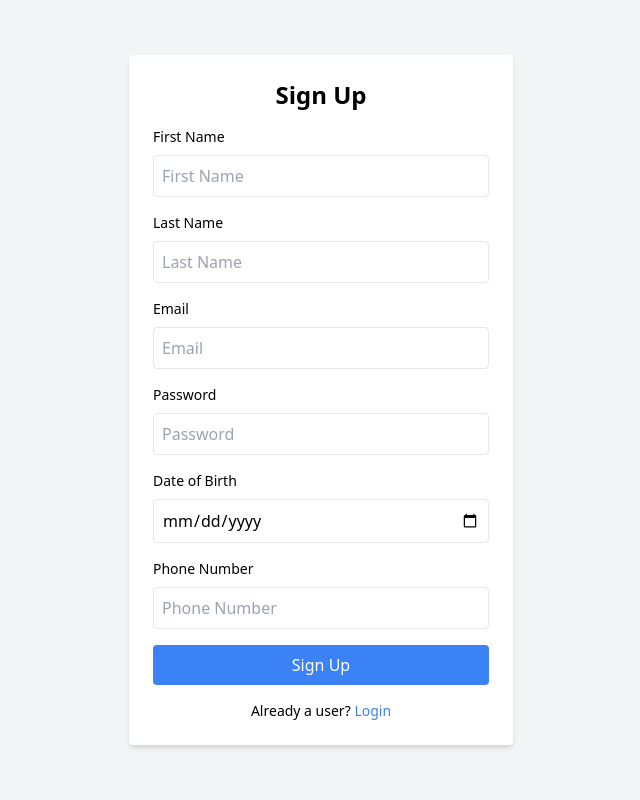
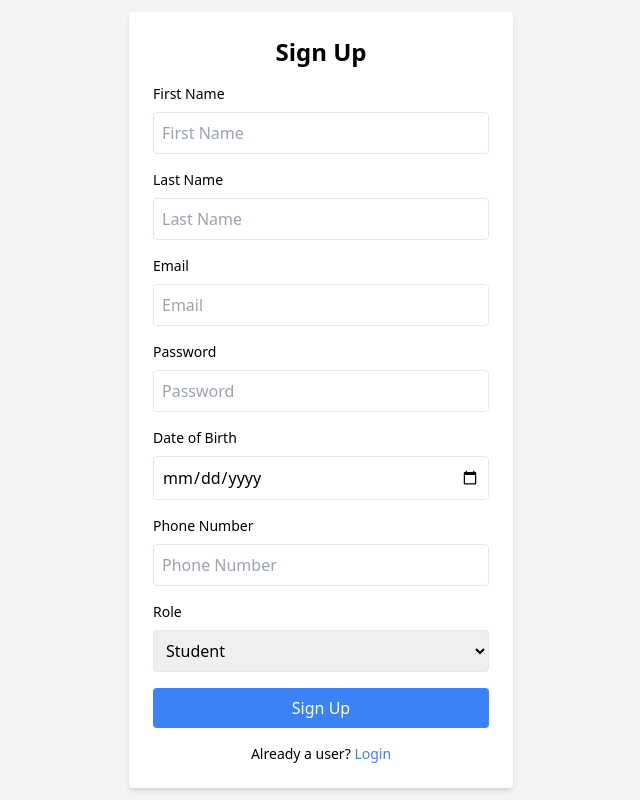
Before and after one commit to ChinaiArman/AWSFinalProject, a React (Vite) app in the folder client/: page /signup in a window 1280 px wide. Shown: the whole page, without its empty margins (319-959 px from the left). Built offline with nearby package versions, Linux system fonts and the light colour scheme.

Commit message:
Update Signup page to include the role field dynamically and prepare it to send the appropriate payload to the backend

```diff
--- a/client/src/pages/Signup.jsx
+++ b/client/src/pages/Signup.jsx
@@ -1,51 +1,126 @@
-import React from "react";
+import React, { useState } from "react";
 import { Link } from "react-router-dom";
 import AuthenticationButton from "../components/buttons/AuthenticationButton";
 
 function Signup() {
+  const [formData, setFormData] = useState({
+    firstName: "",
+    lastName: "",
+    email: "",
+    password: "",
+    dateOfBirth: "",
+    phoneNumber: "",
+    role: "0", // Default role is set to student
+  });
+
+  const handleChange = (e) => {
+    const { name, value } = e.target;
+    setFormData({ ...formData, [name]: value });
+  };
+
+  const handleSubmit = async (e) => {
+    e.preventDefault();
+
+    try {
+      const response = await fetch("http://localhost:5000/api/auth/register", {
+        method: "POST",
+        headers: {
+          "Content-Type": "application/json",
+        },
+        body: JSON.stringify(formData),
+      });
+
+      if (response.ok) {
+        console.log("User registered successfully");
+      } else {
+        console.error("Error registering user", await response.json());
+      }
+    } catch (error) {
+      console.error("Error registering user", error);
+    }
+  };
+
   return (
     <div className="flex items-center justify-center min-h-screen bg-gray-100">
       <div className="p-6 bg-white rounded shadow-md w-96">
         <h1 className="text-2xl font-bold mb-4 text-center">Sign Up</h1>
-        <form>
+        <form onSubmit={handleSubmit}>
           <label className="block mb-2 text-sm font-medium">First Name</label>
           <input
             type="text"
+            name="firstName"
+            value={formData.firstName}
+            onChange={handleChange}
             placeholder="First Name"
             className="border w-full p-2 mb-4 rounded"
+            required
           />
           <label className="block mb-2 text-sm font-medium">Last Name</label>
           <input
             type="text"
+            name="lastName"
+            value={formData.lastName}
+            onChange={handleChange}
             placeholder="Last Name"
             className="border w-full p-2 mb-4 rounded"
+            required
           />
           <label className="block mb-2 text-sm font-medium">Email</label>
           <input
             type="email"
+            name="email"
+            value={formData.email}
+            onChange={handleChange}
             placeholder="Email"
             className="border w-full p-2 mb-4 rounded"
+            required
           />
           <label className="block mb-2 text-sm font-medium">Password</label>
           <input
             type="password"
+            name="password"
+            value={formData.password}
+            onChange={handleChange}
             placeholder="Password"
             className="border w-full p-2 mb-4 rounded"
+            required
           />
           <label className="block mb-2 text-sm font-medium">Date of Birth</label>
-          <input type="date" className="border w-full p-2 mb-4 rounded" />
+          <input
+            type="date"
+            name="dateOfBirth"
+            value={formData.dateOfBirth}
+            onChange={handleChange}
+            className="border w-full p-2 mb-4 rounded"
+            required
+          />
           <label className="block mb-2 text-sm font-medium">Phone Number</label>
           <input
             type="text"
+            name="phoneNumber"
+            value={formData.phoneNumber}
+            onChange={handleChange}
             placeholder="Phone Number"
             className="border w-full p-2 mb-4 rounded"
+            required
           />
+          <label className="block mb-2 text-sm font-medium">Role</label>
+          <select
+            name="role"
+            value={formData.role}
+            onChange={handleChange}
+            className="border w-full p-2 mb-4 rounded"
+            required
+          >
+            <option value="0">Student</option>
+            <option value="1">Faculty</option>
+            <option value="2">Admin</option>
+          </select>
           <AuthenticationButton label="Sign Up" type="submit" />
         </form>
         <div className="mt-4 text-sm text-center">
           <p>
             Already a user?{" "}
-            {/* Change the Link here */}
             <Link to="/" className="text-blue-500">
               Login
             </Link>
```
